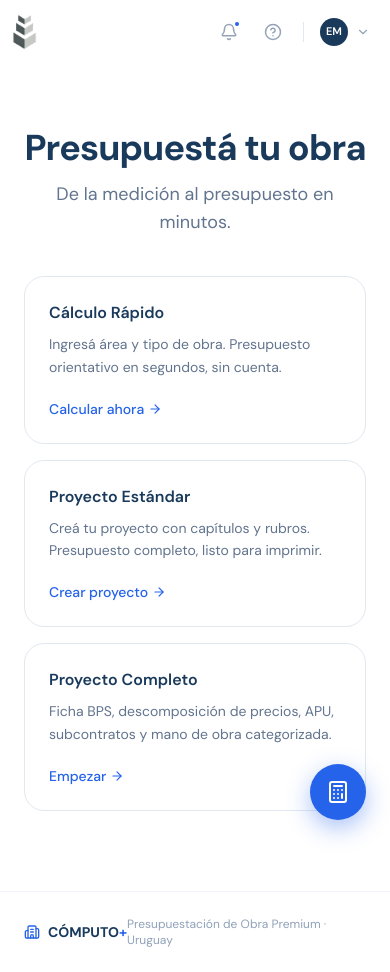
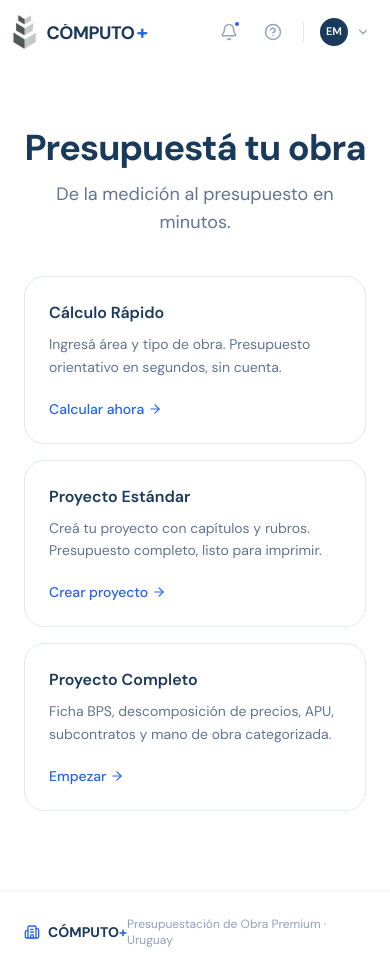
Before and after one commit to delamatriz/computo-plus, a Next.js app in the folder computo-app/: page / in a window 390 px wide. Built offline with nearby package versions, Linux system fonts and the light colour scheme.

Commit message:
fix: calculadora flotante solo en /proyectos y mostrar logo COMPUTO+ en mobile

```diff
--- a/computo-app/src/components/CalculadoraFlotante.tsx
+++ b/computo-app/src/components/CalculadoraFlotante.tsx
@@ -1,6 +1,7 @@
 "use client";
 
 import { useState } from "react";
+import { usePathname } from "next/navigation";
 import { Calculator, X } from "lucide-react";
 import { cn } from "@/lib/utils";
 
@@ -30,8 +31,11 @@ function fmtNum(v: number, decimals = 2) {
 }
 
 export function CalculadoraFlotante() {
+  const pathname = usePathname();
   const [abierta, setAbierta] = useState(false);
   const [modo, setModo] = useState<Modo>("basica");
+
+  if (!pathname.startsWith("/proyectos")) return null;
 
   return (
     <>
--- a/computo-app/src/components/layout/Header.tsx
+++ b/computo-app/src/components/layout/Header.tsx
@@ -41,7 +41,7 @@ export function Header({ onMenuClick, showMenuButton = false }: HeaderProps) {
       <Link href="/" className="flex items-center gap-2.5 select-none group min-w-0">
         {/* eslint-disable-next-line @next/next/no-img-element */}
         <img src="/icon-delamatriz.png" alt="De La Matriz" height={36} style={{ height: 36, width: "auto" }} className="flex-shrink-0" />
-        <div className="hidden sm:flex items-baseline gap-0.5 min-w-0">
+        <div className="flex items-baseline gap-0.5 min-w-0">
           <span
             className="text-[18px] font-bold tracking-tight text-brand-deep leading-none truncate"
             style={{ fontFamily: "DM Sans, sans-serif" }}
```
